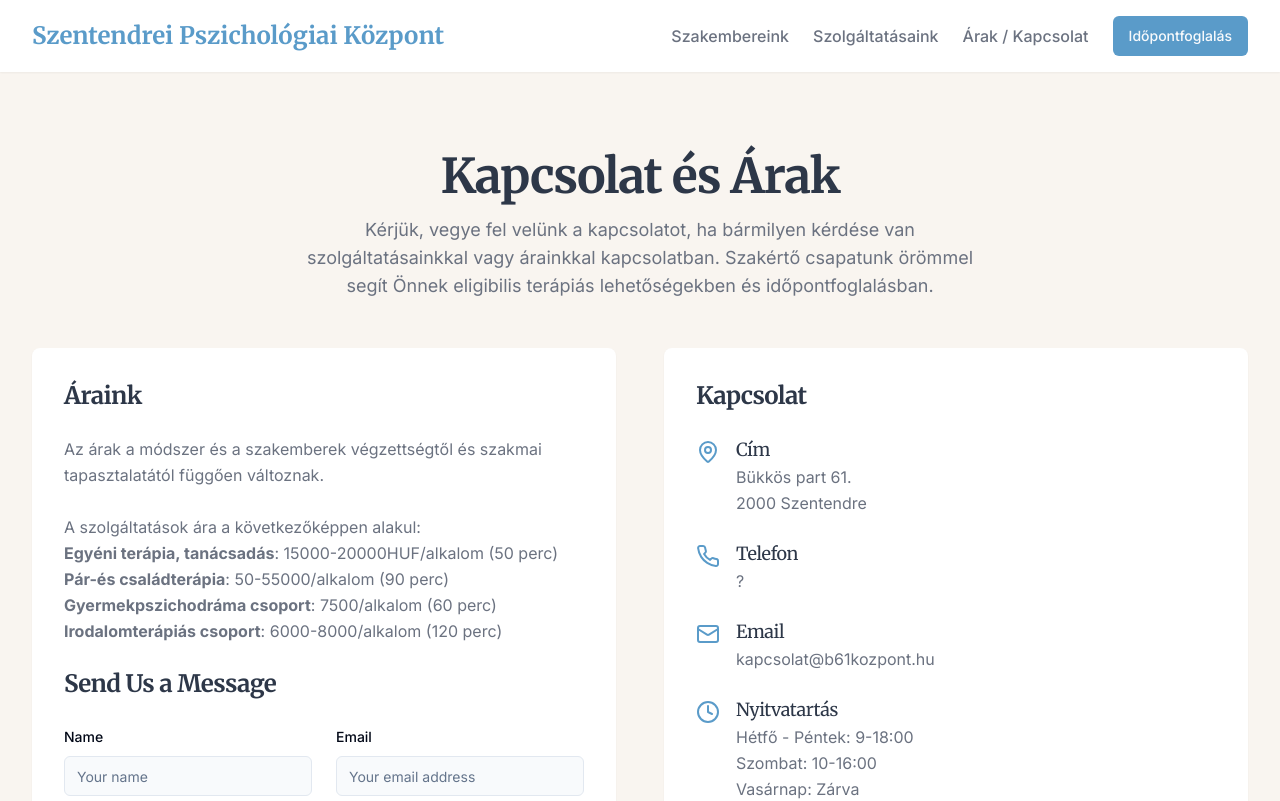
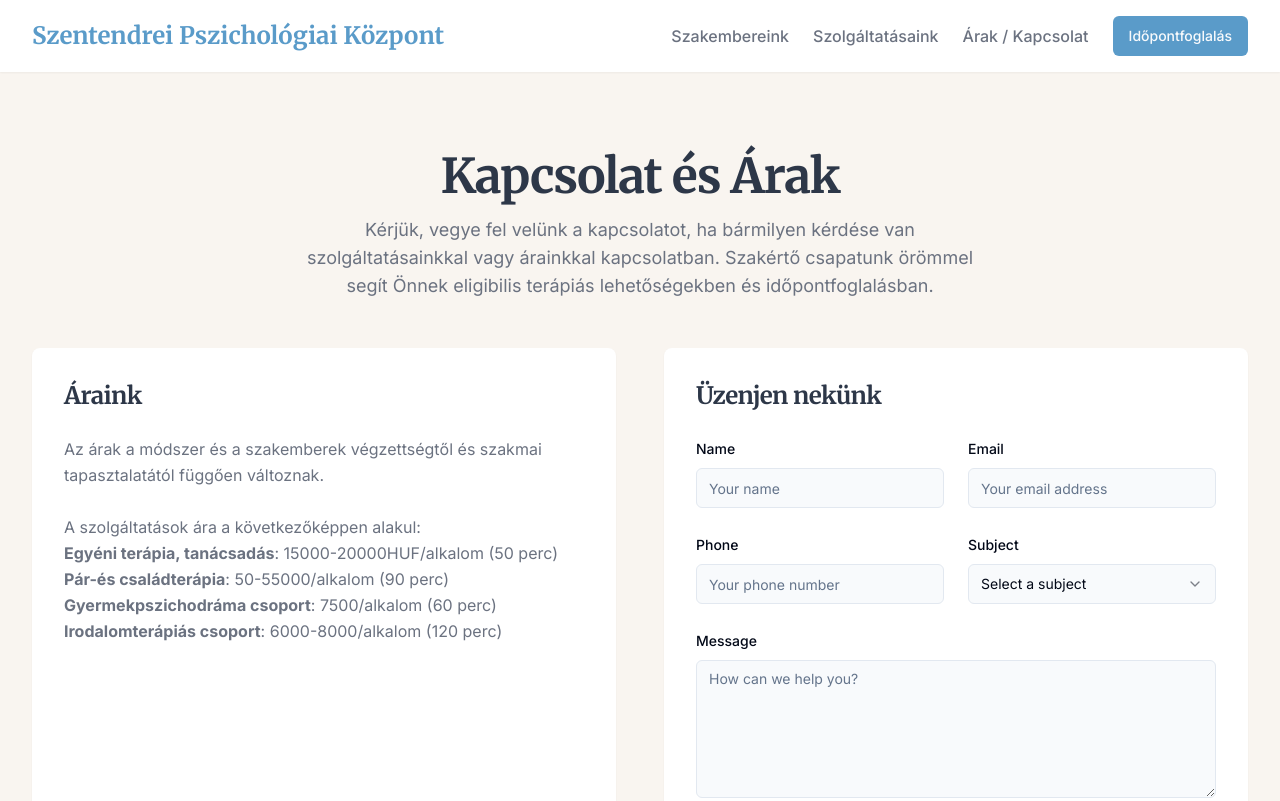
Before and after one commit to shegiz/mindful-haven-collective, a React (Vite) app: page /kapcsolat in a window 1280 px wide. Shown: the top 801 px of the page. Built offline with nearby package versions, Linux system fonts and the light colour scheme.

Commit message:
Separate pricing and contact forms
Separated the "Áraink" section from the "Send Us a Message" form into distinct boxes on the contact page. Translated the "Send Us a Message" text to Hungarian.

```diff
--- a/src/pages/Contact.tsx
+++ b/src/pages/Contact.tsx
@@ -21,7 +21,7 @@ const Contact = () => {
 
             <div className="grid grid-cols-1 lg:grid-cols-2 gap-12">
 
-                {/* Contact Form */}
+                {/* Pricing Section */}
                 <div className="bg-white p-8 rounded-lg shadow-sm">
                   <h2 className="text-2xl font-semibold text-therapy-dark mb-6">Áraink</h2>
                   <p className="text-therapy-gray mb-6">
@@ -32,7 +32,11 @@ const Contact = () => {
                     <b>Gyermekpszichodráma csoport</b>: 7500/alkalom (60 perc) <br />
                     <b>Irodalomterápiás csoport</b>: 6000-8000/alkalom (120 perc)
                   </p>
-                  <h2 className="text-2xl font-semibold text-therapy-dark mb-6">Send Us a Message</h2>
+                </div>
+
+                {/* Contact Form */}
+                <div className="bg-white p-8 rounded-lg shadow-sm">
+                  <h2 className="text-2xl font-semibold text-therapy-dark mb-6">Üzenjen nekünk</h2>
                   <ContactForm />
                 </div>
 
```
